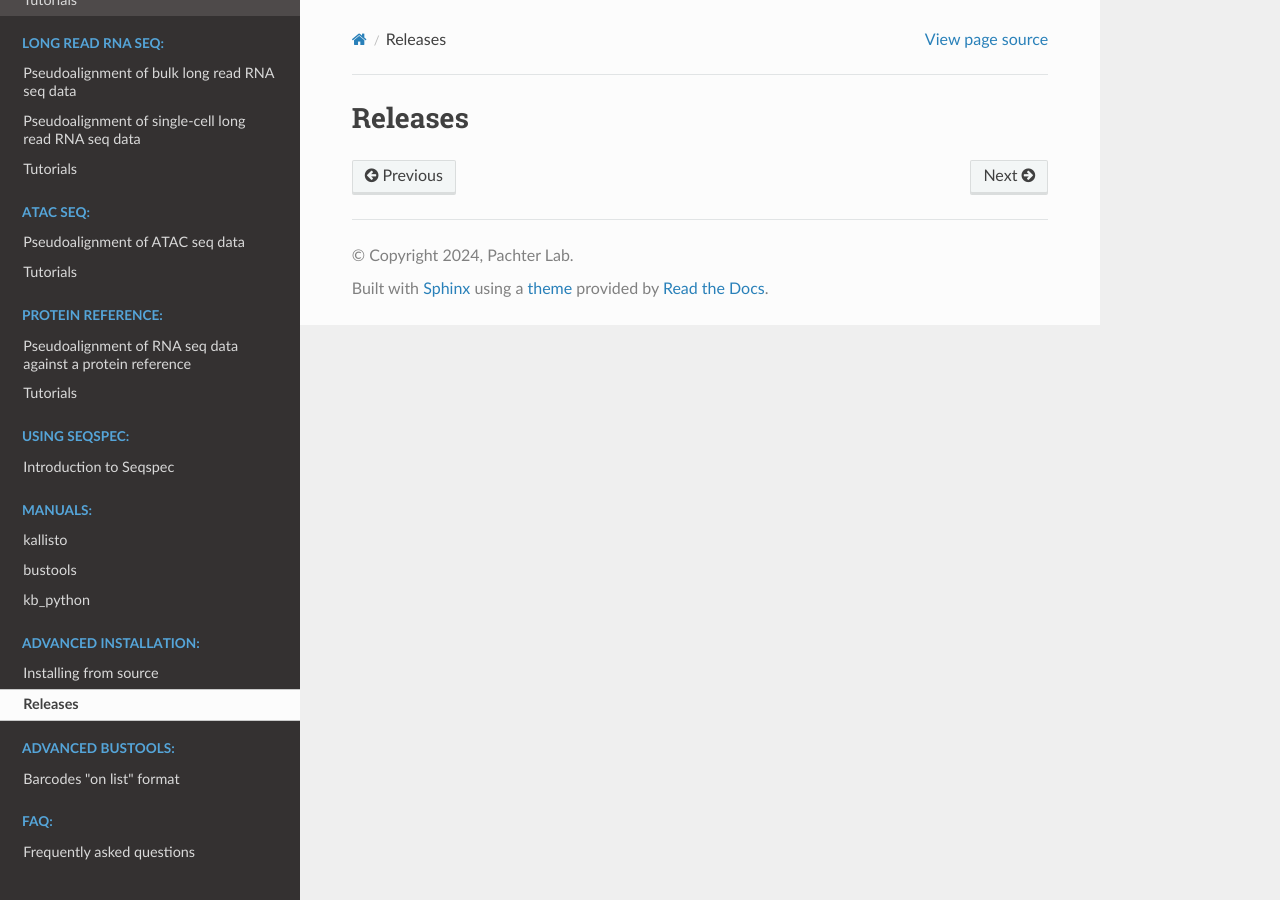
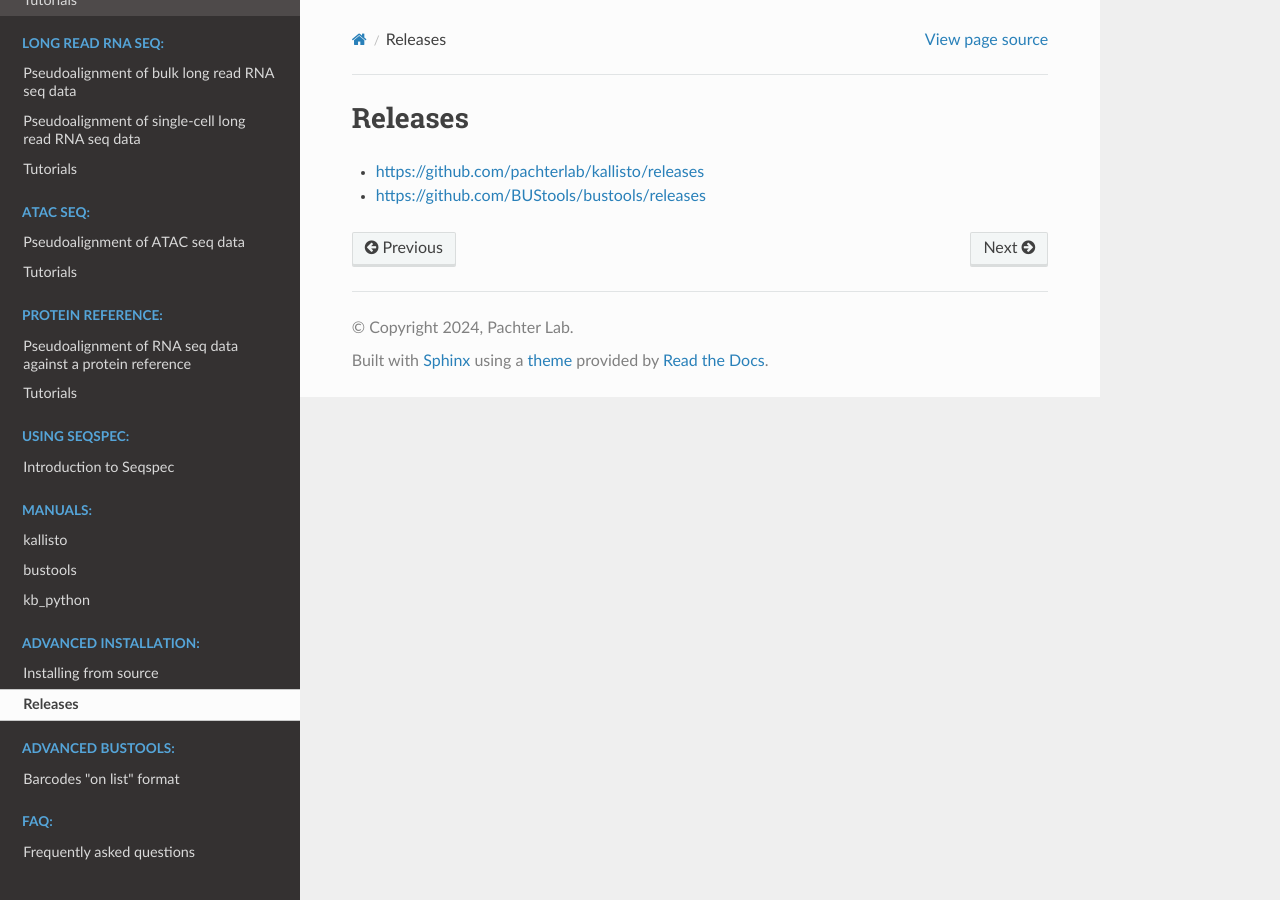
Before and after one commit to pachterlab/kb_docs, a Sphinx documentation site: the page built from docs/source/adv_installation/releases.rst, in a window 1280 px wide. Built offline with Sphinx 7.4.7 and the Read the Docs theme 3.1.0, drawn with Linux system fonts in a browser that asks for light colours; some of the changed lines change nothing that is shown.

Commit message:
Update releases.rst

```diff
--- a/docs/source/adv_installation/releases.rst
+++ b/docs/source/adv_installation/releases.rst
@@ -1,2 +1,5 @@
 Releases
 =============
+
+* https://github.com/pachterlab/kallisto/releases
+* https://github.com/BUStools/bustools/releases
```
